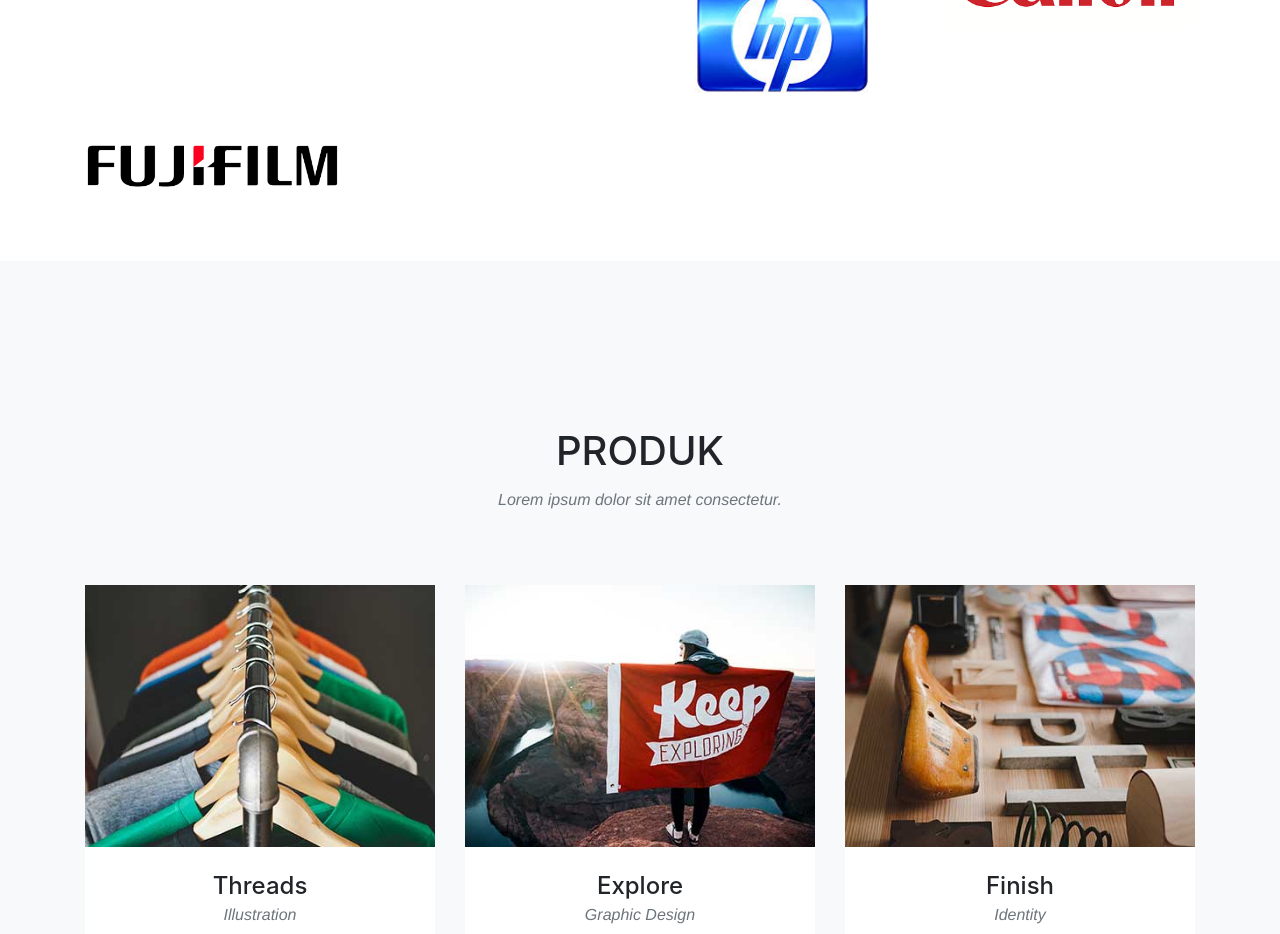
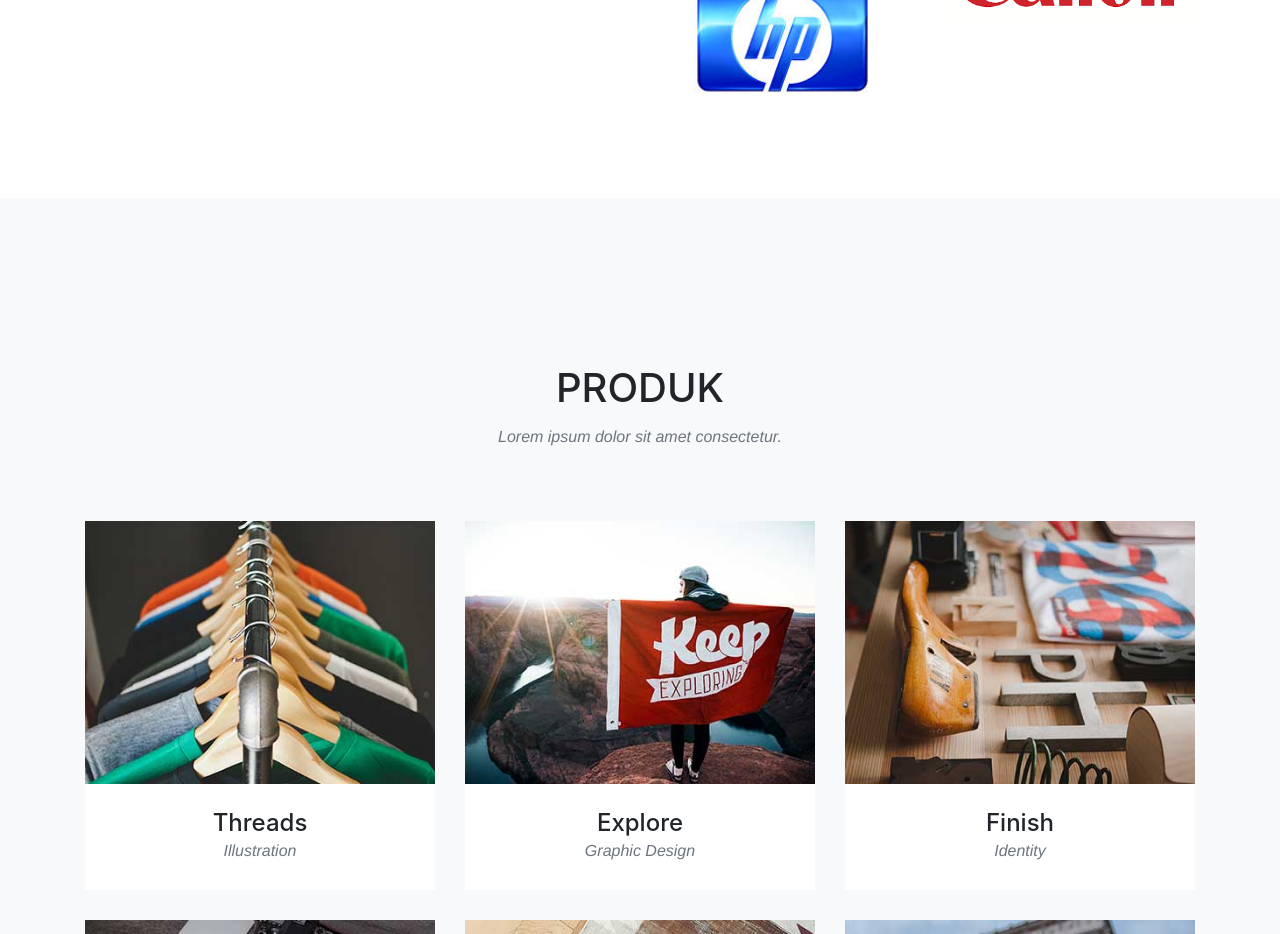
Before and after one commit to remonc97/Xmarket, a website with bundled scripts: page index.html in a window 1280 px wide. Shown: the part 1345-2279 px from the top of the page. Built offline with nearby package versions, Linux system fonts and the light colour scheme; files whose address does not match are found by name; a web font is replaced by a local one.

```diff
--- a/index.html
+++ b/index.html
@@ -168,11 +168,6 @@
 		  <div class="col-md-3 col-sm-6">
             <a href="#">
               <img class="img-fluid d-block mx-auto" src="img/logos/canon.png" alt="">
-            </a>
-          </div>
-		  <div class="col-md-3 col-sm-6">
-            <a href="#">
-              <img class="img-fluid d-block mx-auto" src="img/logos/fuji.png" alt="">
             </a>
           </div>
         </div>
```
